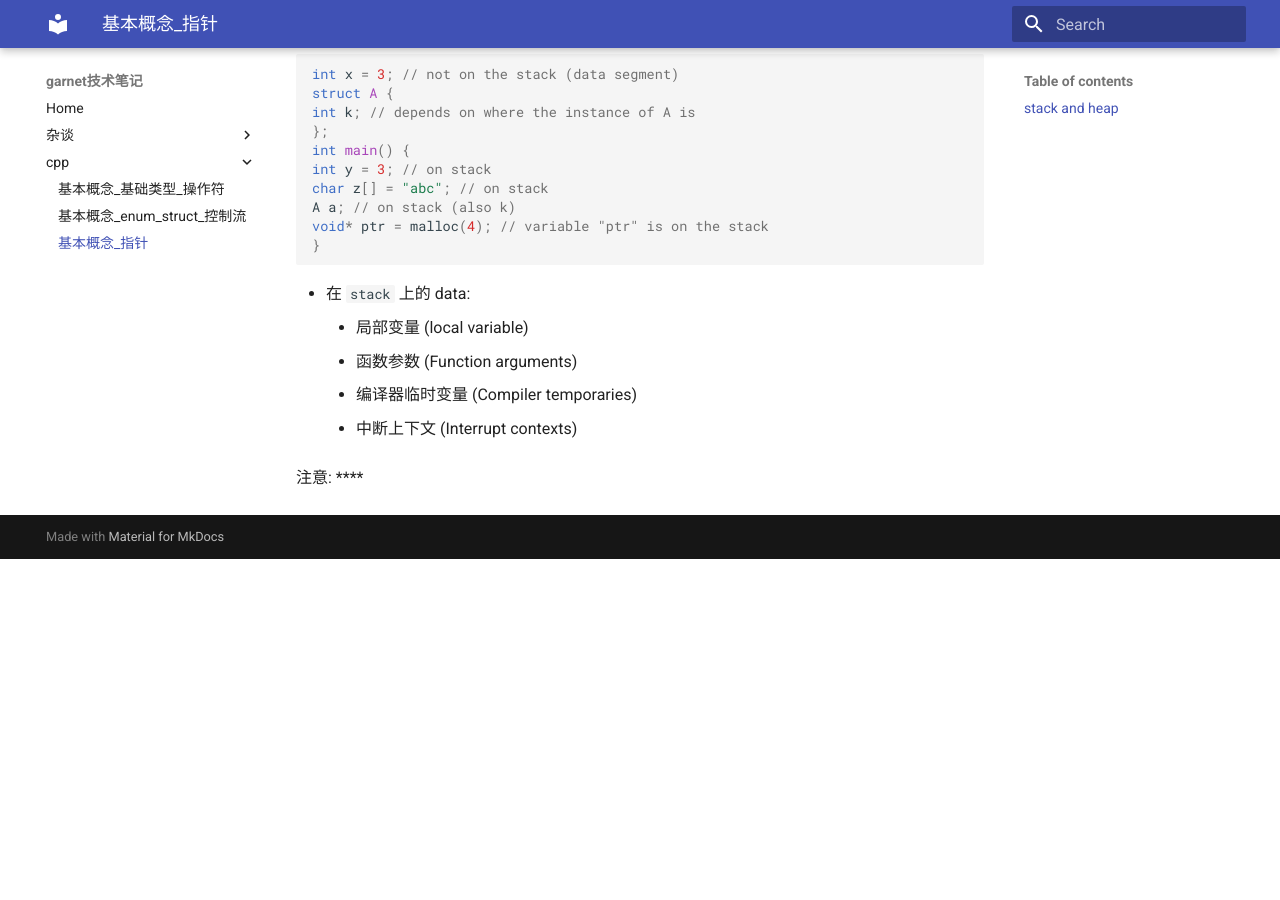
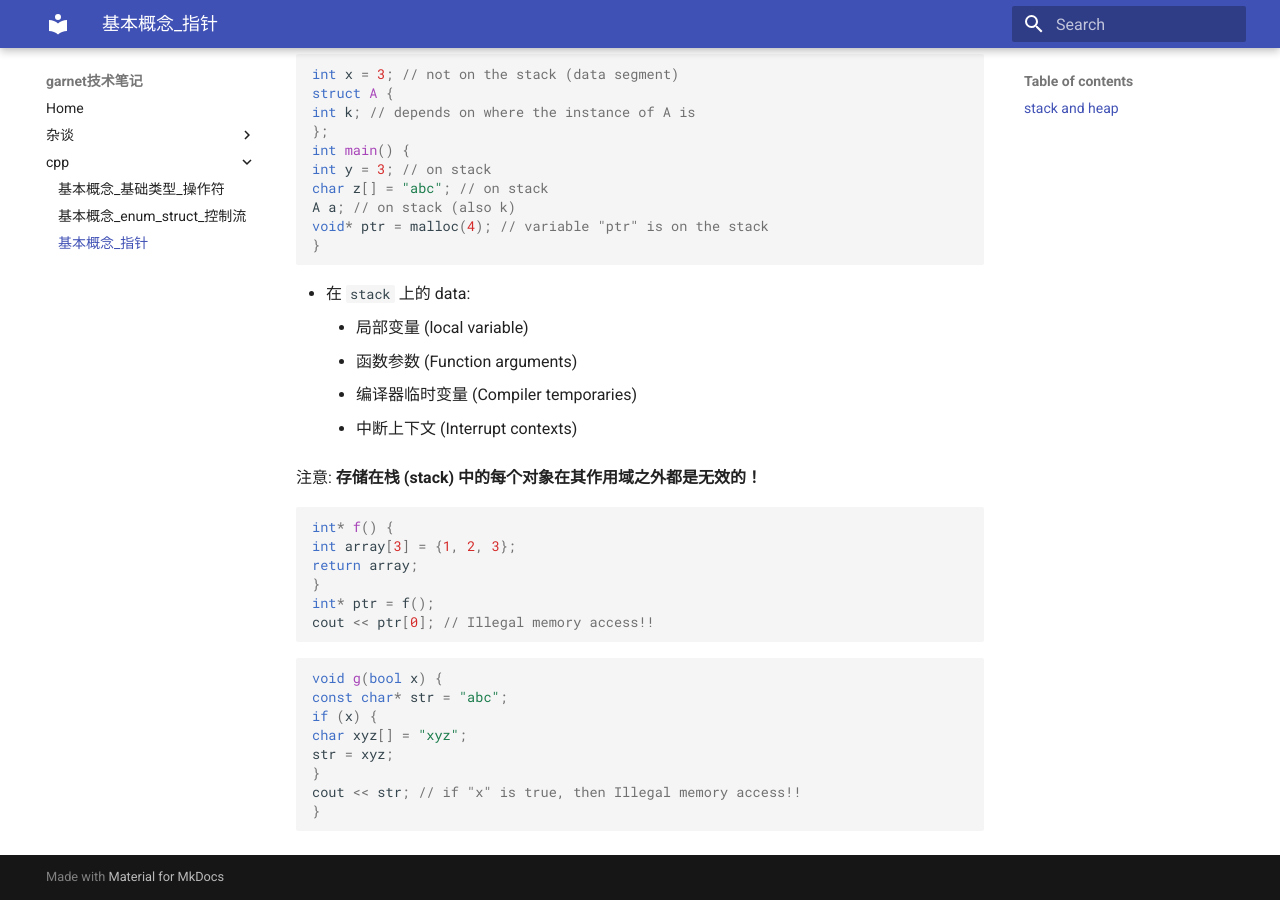
Before and after one commit to ymma98/technotes, an MkDocs documentation site: the page built from docs/cpp/基本概念_指针.md, in a window 1280 px wide and 900 px high, scrolled down 758 px. Built offline with MkDocs 1.6.1 and Material for MkDocs 9.7.7, drawn with Linux system fonts in a browser that asks for light colours; before the commit the page ends 1317 px from its top, so only the background shows below that.

Commit message:
docs/cpp/基本概念_指针.md updated from https://stackedit.cn/

````diff
--- a/docs/cpp/基本概念_指针.md
+++ b/docs/cpp/基本概念_指针.md
@@ -36,8 +36,28 @@ void* ptr = malloc(4); // variable "ptr" is on the stack
 	* 编译器临时变量 (Compiler temporaries)
 	* 中断上下文 (Interrupt contexts)
 
-注意: ****
+注意: **存储在栈 (stack) 中的每个对象在其作用域之外都是无效的！**
+
+```cpp
+int* f() {
+int array[3] = {1, 2, 3};
+return array;
+}
+int* ptr = f();
+cout << ptr[0]; // Illegal memory access!!
+```
+
+```cpp
+void g(bool x) {
+const char* str = "abc";
+if (x) {
+char xyz[] = "xyz";
+str = xyz;
+}
+cout << str; // if "x" is true, then Illegal memory access!!
+}
+```
 <!--stackedit_data:
-eyJoaXN0b3J5IjpbLTIxMzI4MzQxNjgsLTEwMzgwOTIxODcsLT
-E2NDExNDE5MjUsMTY2Mjg3OTE0XX0=
+eyJoaXN0b3J5IjpbNzk5ODkxNTQwLC0xMDM4MDkyMTg3LC0xNj
+QxMTQxOTI1LDE2NjI4NzkxNF19
 -->
````
